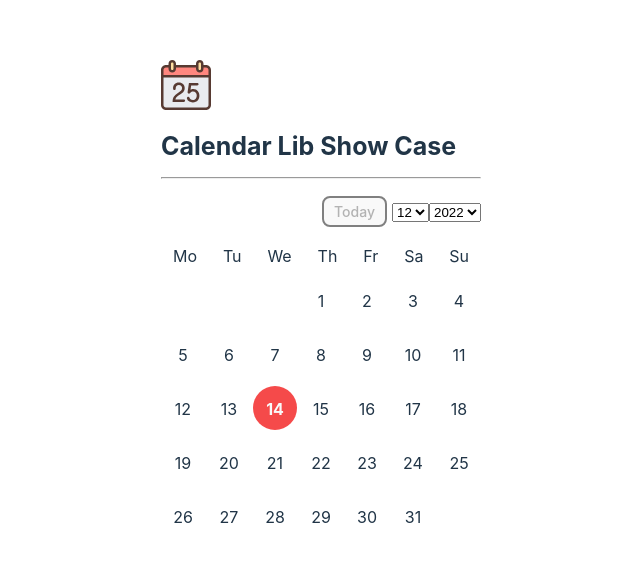
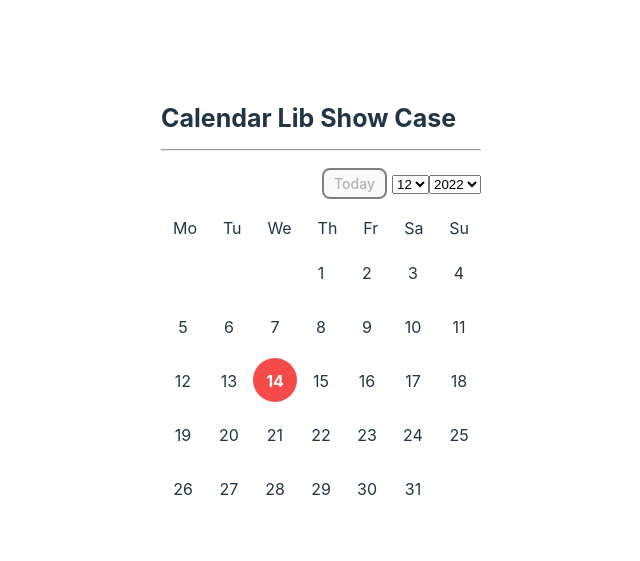
Before and after one commit to LeTranAnhVu/calender-lib, a React (Vite) app: page / in a window 1280 px wide. Shown: the part 101-662 px from the top of the page, without its empty margins (319-959 px from the left). Built offline with nearby package versions, Linux system fonts and the light colour scheme.

Commit message:
Update App.tsx

```diff
--- a/src/showcase/App.tsx
+++ b/src/showcase/App.tsx
@@ -1,20 +1,16 @@
-import './App.css';
-import calendarIcon from './assets/logo3.svg';
-import CalendarMonthExample from '@/showcase/components/CalendarMonthExample';
+import './App.css'
+import CalendarMonthExample from '@/showcase/components/CalendarMonthExample'
 
 function App() {
   return (
     <div className="App">
       <div>
-        <a href="https://reactjs.org" target="_blank" rel="noreferrer">
-          <img src={calendarIcon} className="app-logo" alt="Calendar lib logo" />
-        </a>
         <h1 className="h1">Calendar Lib Show Case</h1>
       </div>
       <hr />
       <CalendarMonthExample />
     </div>
-  );
+  )
 }
 
-export default App;
+export default App
```
